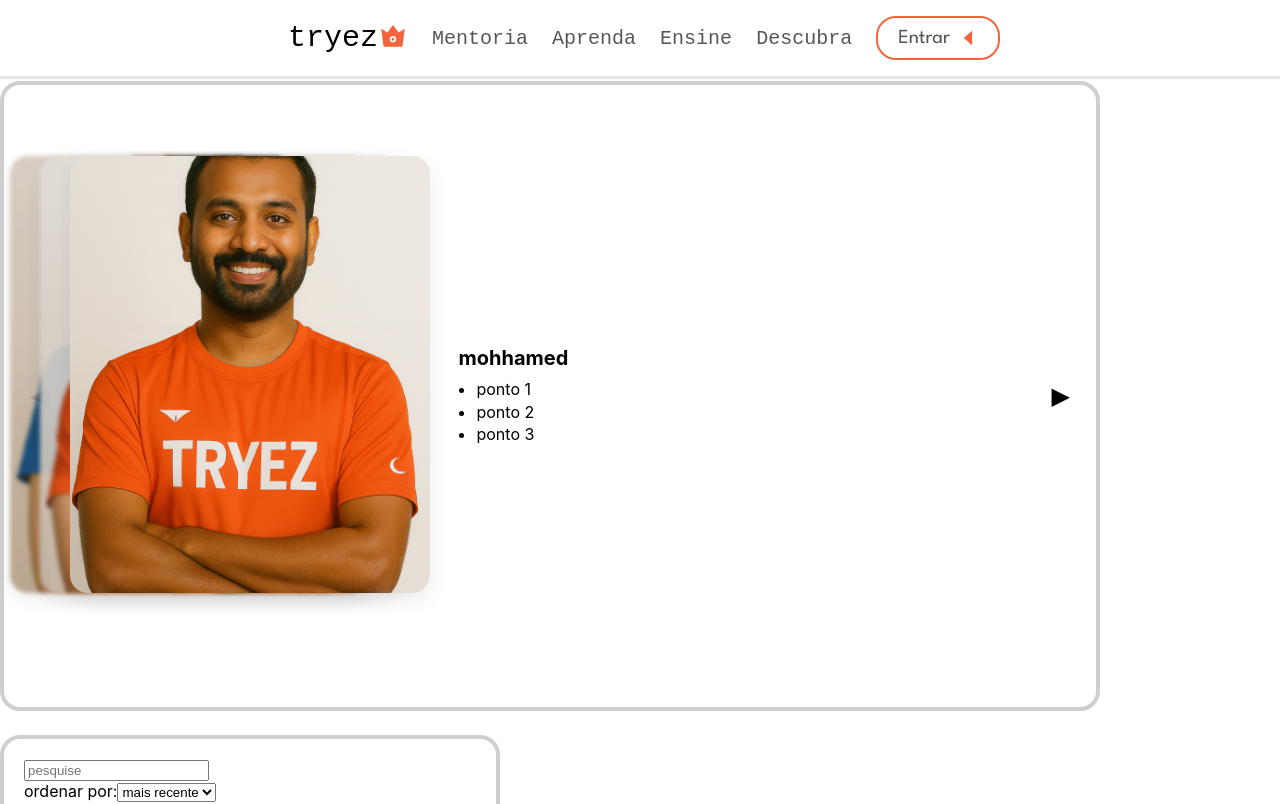
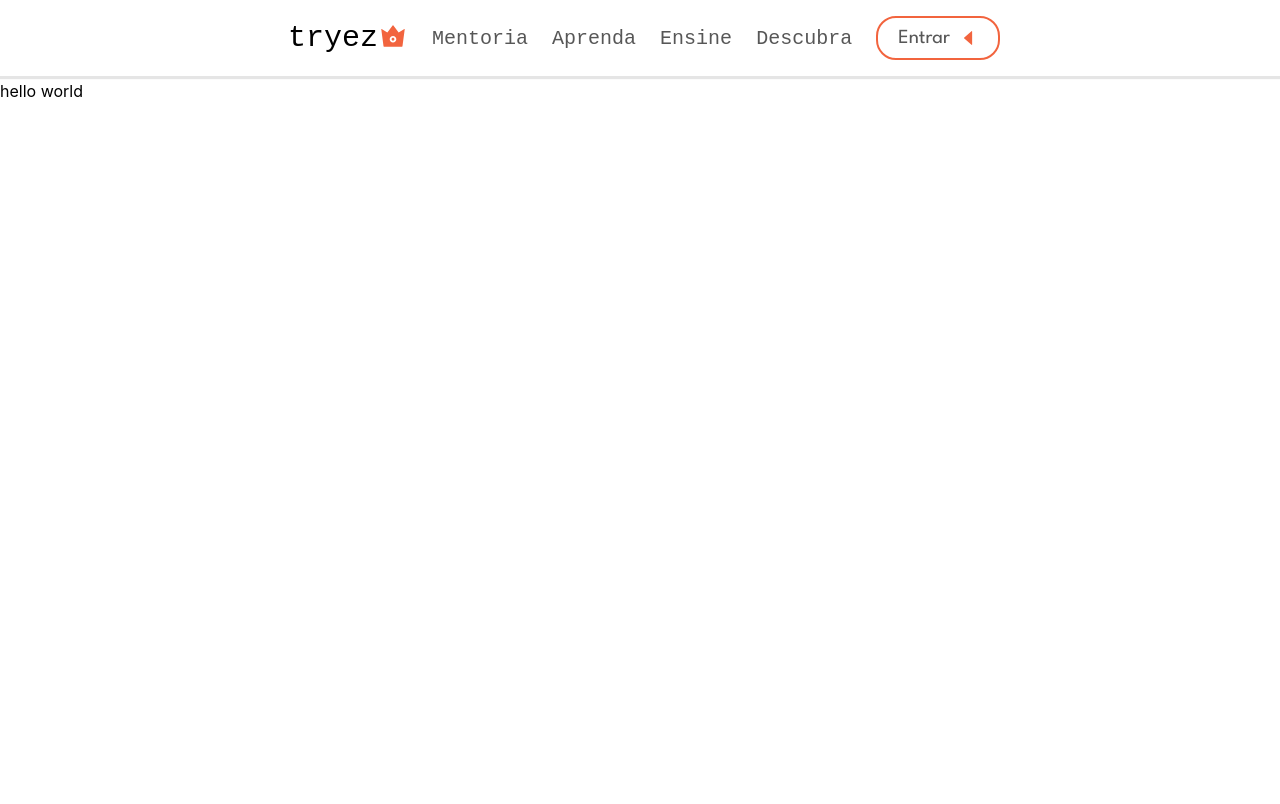
Before and after one commit to oddcaio/plataforma-tryez, a React (Create React App) app: page /mentoria in a window 1280 px wide. Shown: the top 804 px of the page. Built offline with nearby package versions, Linux system fonts and the light colour scheme; the HTML template or start-up script is replaced by a standard one; a web font is replaced by a local one.

Commit message:
remakeing everything

```diff
--- a/src/pages/mentoria/Mentoria.jsx
+++ b/src/pages/mentoria/Mentoria.jsx
@@ -12,68 +12,14 @@ const coaches = [
 ]
 
 export default function Mentoria() {
-    const [i, setI] = useState(0)
-    const prev = () => setI((i - 1 + coaches.length) % coaches.length)
-    const next = () => setI((i + 1) % coaches.length)
+    // const [i, setI] = useState(0)
+    // const prev = () => setI((i - 1 + coaches.length) % coaches.length)
+    // const next = () => setI((i + 1) % coaches.length)
 
     return (
-        <div className="mentoria">
-            <div className="box1">
-                <div className="carousel">
-                    <button className="arrow left" onClick={prev}>◀</button>
 
-                    <div className="coach-card">
-                        <div className="stack">
-                            {coaches.map((c, idx) => {
-                                const n = coaches.length
-                                const pos = (idx - i + n) % n
-
-                                const blurPreset = [0, 2, 2];
-                                const scalePreset = [1, 1, 1];
-                                const shiftPreset = [0, -30, -60];
-
-                                const blur = blurPreset[pos] ?? (5 * ((n - 1 - pos) / (n - 1)))
-                                const scale = scalePreset[pos] ?? (0.62 + 0.38 * ((n - 1 - pos) / (n - 1)))
-                                const shift = shiftPreset[pos] ?? (-50 * pos)
-
-                                return (
-                                    <img
-                                        key={idx}
-                                        src={c.src}
-                                        alt={c.nome}
-                                        className={`photo ${pos === 0 ? 'active' : 'behind'}`}
-                                        style={{
-                                            transform: `translateX(${shift}px) scale(${scale})`,
-                                            filter: `blur(${blur}px)`,
-                                            zIndex: n - pos,
-                                            height: '437.2px'
-                                        }}
-                                    />
-                                )
-                            })}
-                        </div>
-
-
-                        <div className="coach-info">
-                            <h3>{coaches[i].nome}</h3>
-                            <ul>{coaches[i].desc.map((d, k) => <li key={k}>{d}</li>)}</ul>
-                        </div>
-                    </div>
-
-                    <button className="arrow right" onClick={next}>▶</button>
-                </div>
-            </div>
-
-            <div className="box2">
-                <input type="text" placeholder="pesquise" className="search" />
-                <div className="ordenar">
-                    <label>ordenar por:</label>
-                    <select>
-                        <option>mais recente</option>
-                        <option>mais popular</option>
-                    </select>
-                </div>
-            </div>
+        <div>
+         hello world
         </div>
     )
 }
```
